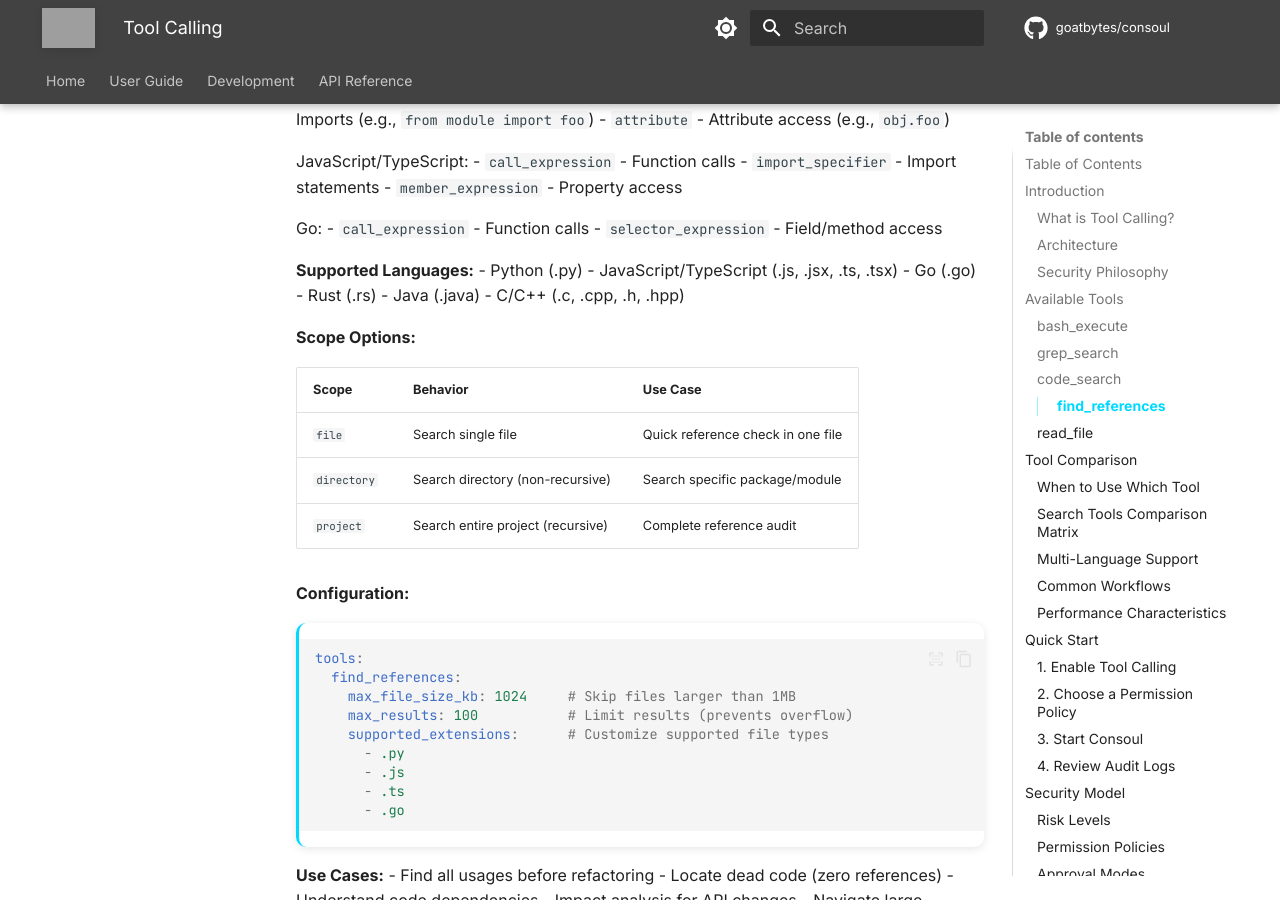
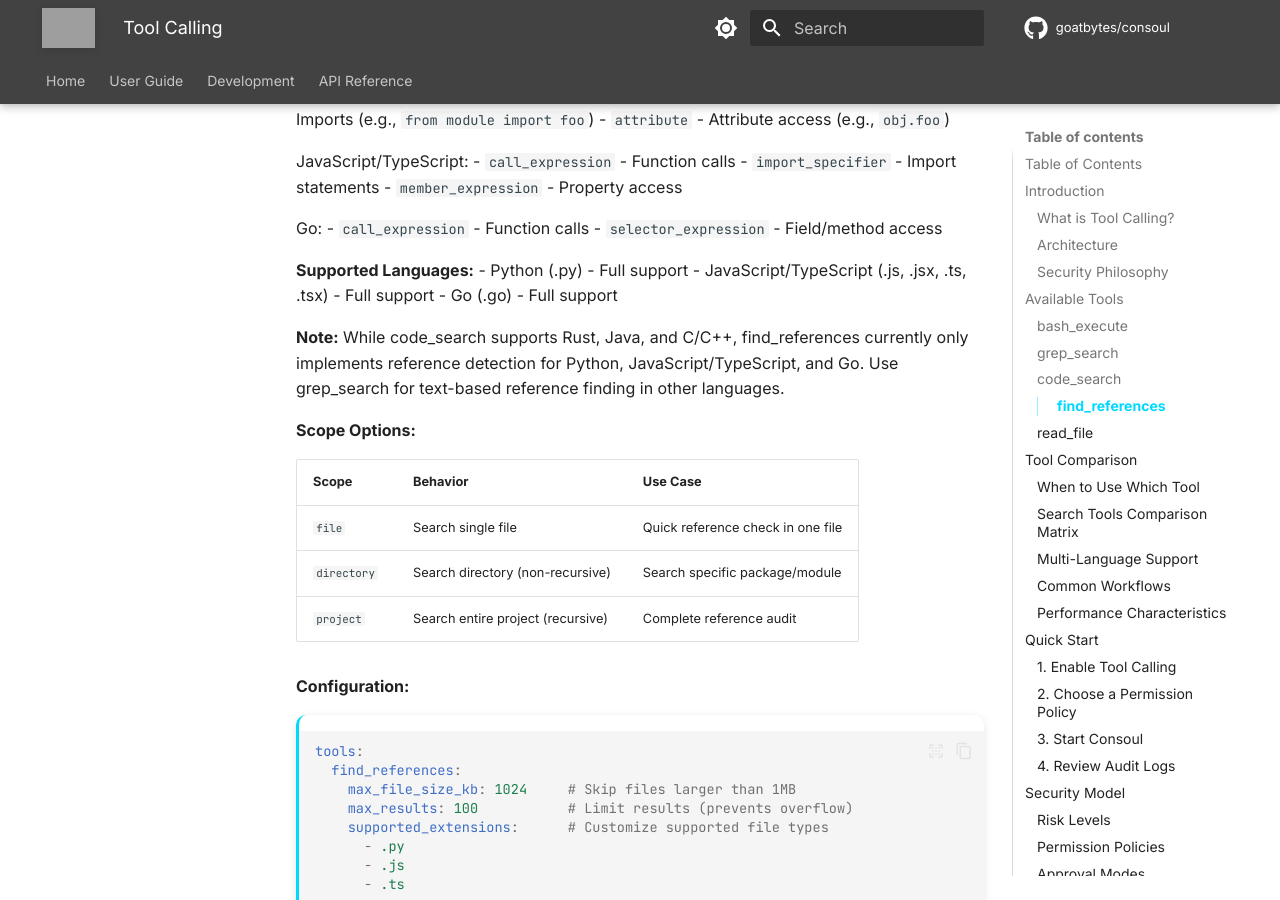
Before and after one commit to goatbytes/consoul, an MkDocs documentation site: the page built from docs/tools.md, in a window 1280 px wide and 900 px high, scrolled down 7141 px. Built offline with MkDocs 1.6.1 and Material for MkDocs 9.7.7, drawn with Linux system fonts in a browser that asks for light colours; comment, search, counter and statistics services are not loaded; some of the changed text lies outside the part shown; grey boxes are pictures that could not be loaded.

Commit message:
fix(docs): correct find_references language support claims
Fix inaccurate documentation claiming find_references supports Rust, Java, and C/C++.
The implementation only handles Python, JavaScript/TypeScript, and Go reference detection.

## Changes

**docs/tools.md:**
- Updated find_references Supported Languages to show only Python/JS/TS/Go
- Added note explaining limitation
- Changed Multi-Language Support matrix: Rust/Java/C++ from ⚠️ to ❌
- Removed "Basic support" from legend (no longer needed)
- Added clarification to use grep_search for unsupported languages

**README.md:**
- Changed Rust from ✅ to ❌
- Changed Java/C/C++ from ⚠️ to ❌
- Updated legend to remove "Basic support"
- Added note about find_references language limitation

**docs/user-guide/code-search.md:**
- Updated Support Matrix: Rust/Java/C/C++ from ⚠️ to ❌
- Changed Notes column to recommend grep_search for unsupported languages
- Removed "Basic support" from legend
- Added clarification note

**docs/sdk/tool-calling-integration.md:**
- Updated Language Support table: Rust/Java/C++ from ✅/⚠️ to ❌
- Updated legend to remove "Basic support"
- Added note about limitation

## Root Cause

The _is_reference_node() function in find_references.py only implements:
- Python: call, import_from_statement, attribute
- JavaScript/TypeScript: call_expression, import_specifier, member_expression
- Go: call_expression, selector_expression

No AST node type detection exists for Rust, Java, or C/C++.

Users attempting to use find_references on these languages would get empty results,
making the previous documentation misleading.

Fixes documentation accuracy issue identified in code review.

```diff
--- a/docs/tools.md
+++ b/docs/tools.md
@@ -357,12 +357,11 @@ Go:
 - `selector_expression` - Field/method access
 
 **Supported Languages:**
-- Python (.py)
-- JavaScript/TypeScript (.js, .jsx, .ts, .tsx)
-- Go (.go)
-- Rust (.rs)
-- Java (.java)
-- C/C++ (.c, .cpp, .h, .hpp)
+- Python (.py) - Full support
+- JavaScript/TypeScript (.js, .jsx, .ts, .tsx) - Full support
+- Go (.go) - Full support
+
+**Note:** While code_search supports Rust, Java, and C/C++, find_references currently only implements reference detection for Python, JavaScript/TypeScript, and Go. Use grep_search for text-based reference finding in other languages.
 
 **Scope Options:**
 
@@ -592,9 +591,9 @@ Support matrix for all available tools:
 | **JavaScript** | .js, .jsx | ✅ | ✅ | ✅ | ✅ |
 | **TypeScript** | .ts, .tsx | ✅ | ✅ | ✅ | ✅ |
 | **Go** | .go | ✅ | ✅ | ✅ | ✅ |
-| **Rust** | .rs | ✅ | ✅ | ✅ | ✅ |
-| **Java** | .java | ✅ | ✅ | ⚠️ | ✅ |
-| **C/C++** | .c, .cpp, .h, .hpp | ✅ | ✅ | ⚠️ | ✅ |
+| **Rust** | .rs | ✅ | ✅ | ❌ | ✅ |
+| **Java** | .java | ✅ | ✅ | ❌ | ✅ |
+| **C/C++** | .c, .cpp, .h, .hpp | ✅ | ✅ | ❌ | ✅ |
 | **Markdown** | .md | ✅ | ❌ | ❌ | ✅ |
 | **JSON** | .json | ✅ | ❌ | ❌ | ✅ |
 | **YAML** | .yaml, .yml | ✅ | ❌ | ❌ | ✅ |
@@ -602,9 +601,10 @@ Support matrix for all available tools:
 
 **Legend:**
 - ✅ Full support - All features work correctly
-- ⚠️ Basic support - Core features work, some edge cases may not be handled
 - ❌ No support - Tool doesn't work for this file type
 - \* Requires `pypdf` package (install with `pip install consoul[pdf]`)
+
+**Note:** find_references only supports Python, JavaScript/TypeScript, and Go. For Rust, Java, and C/C++, use grep_search for text-based reference finding.
 
 ### Common Workflows
 
```
Also changed, not shown: README.md (+5 -3 lines), docs/sdk/tool-calling-integration.md (+6 -4 lines), docs/user-guide/code-search.md (+6 -5 lines), 2 other files.
